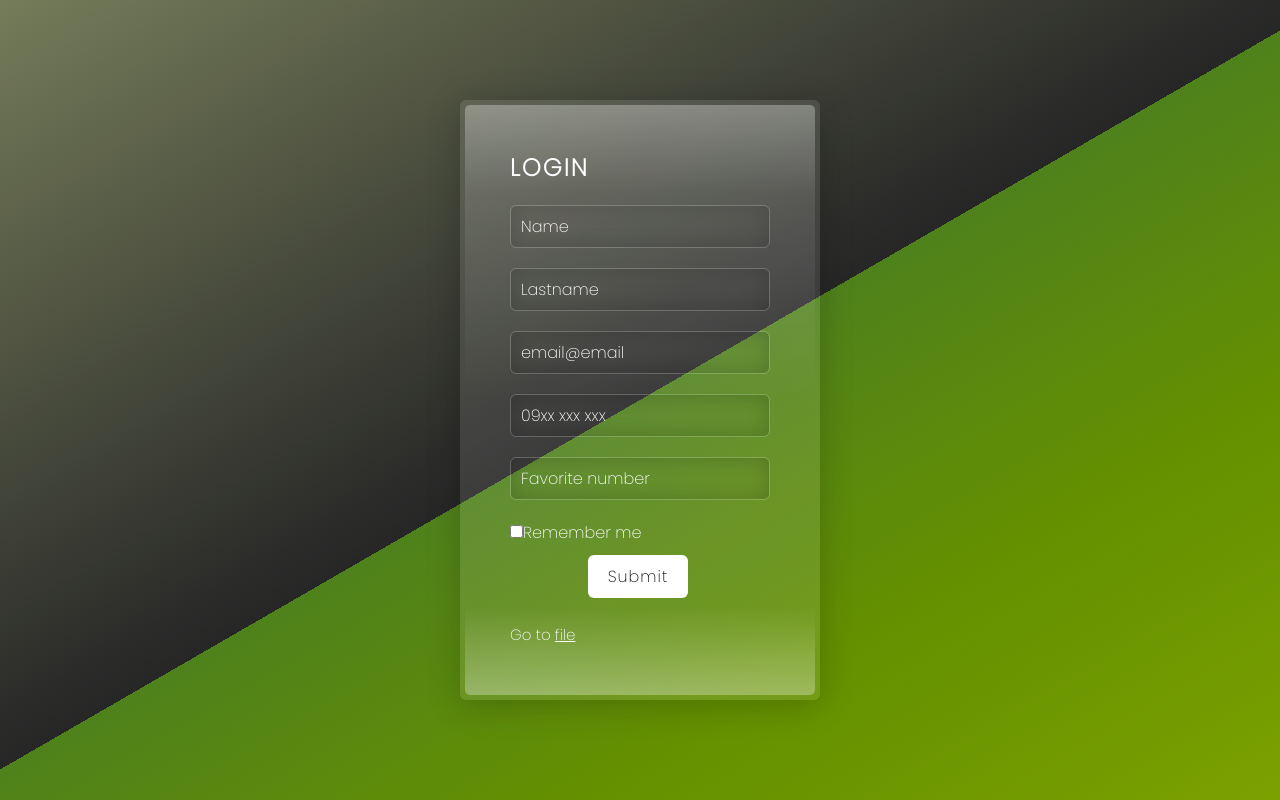
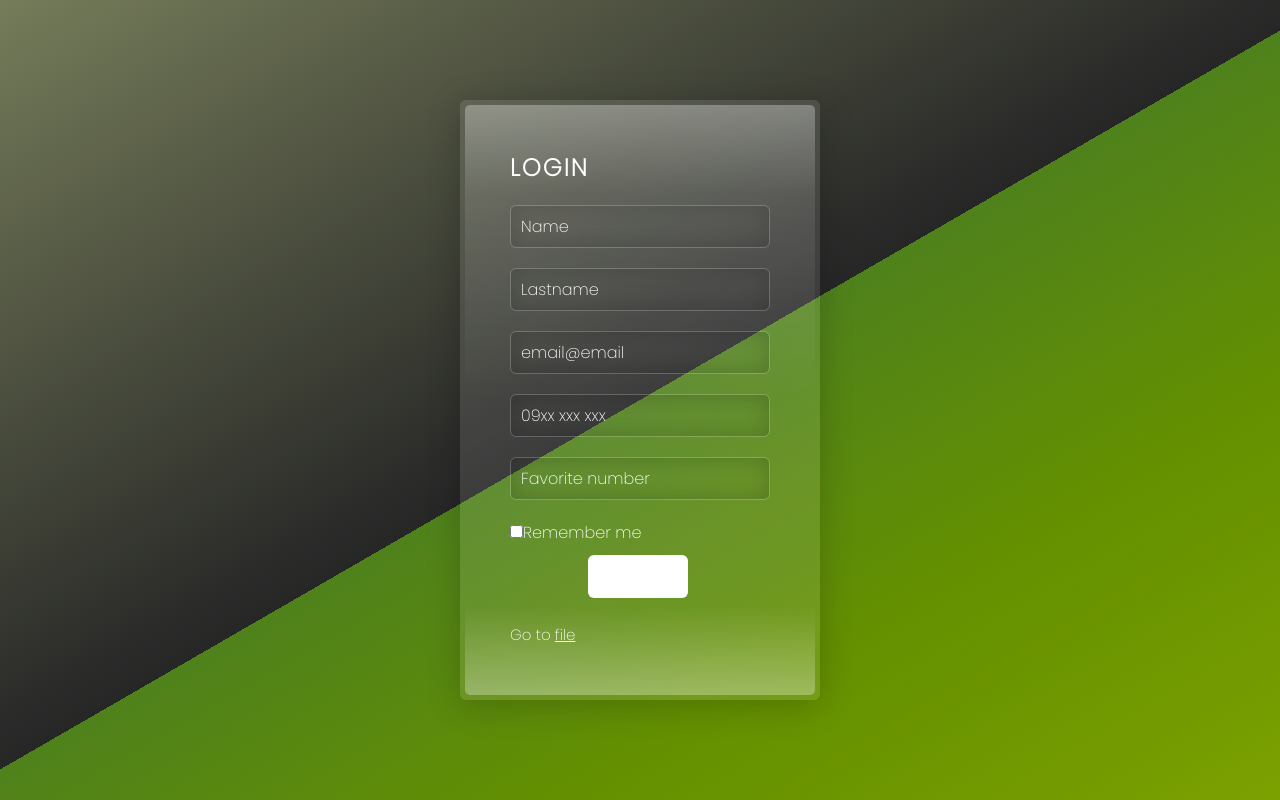
Before and after one commit to bk670nm/IPaIOT_php, a PHP site: page / in a window 1280 px wide. Run offline with PHP 8.4, Linux system fonts and the light colour scheme; data that the repository does not hold is empty.

```diff
--- a/style.css
+++ b/style.css
@@ -92,7 +92,8 @@ section{
 
 .box .form .inputBox input[type="submit"]{
     background: #fff;
-    color: #111;
+    color: transparent;
+    font: bold;
     max-width: 100px;
     padding: 8px 10px;
     margin-left: 30%;
```
